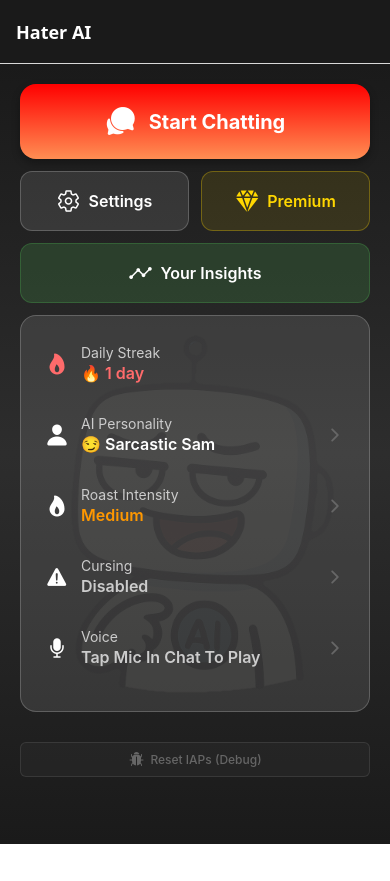
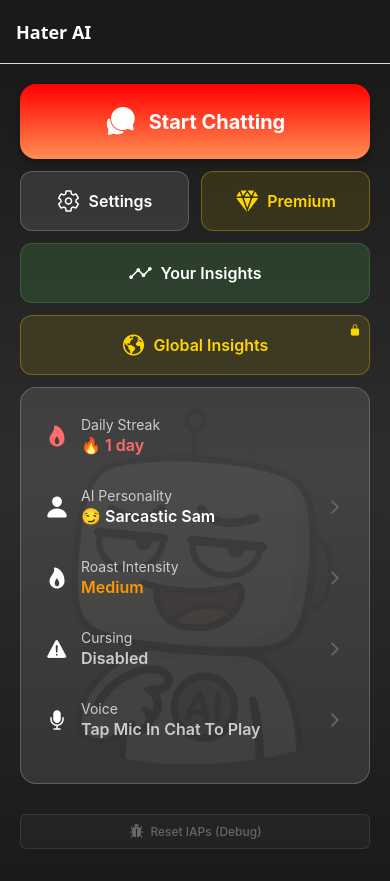
Before and after one commit to martyhines/hater-ai-realtime-server, a React Native app: screen /Home in a window 390 px wide. Before the commit the page ends 844 px from the top, so only its background shows below. Built offline with nearby package versions, Linux system fonts and the light colour scheme; no server answers.

Commit message:
Fix navigation type for global insights parameter
- Update Insights route type definition to accept optional global parameter
- Resolves TypeScript error when navigating to global insights view

```diff
--- a/App.tsx
+++ b/App.tsx
@@ -28,7 +28,7 @@ export type RootStackParamList = {
   Home: undefined;
   Chat: undefined;
   Settings: { scrollTo?: string; initialTab?: 'personalities' | 'intensity' | 'preferences' | 'premium' } | undefined;
-  Insights: undefined;
+  Insights: { global?: boolean } | undefined;
   ApiKey: undefined;
   HowToCustomModel: undefined;
   TikTokVideo: {
--- a/src/screens/HomeScreen.tsx
+++ b/src/screens/HomeScreen.tsx
@@ -55,6 +55,10 @@ const HomeScreen: React.FC<Props> = ({ navigation }) => {
 
   const handleInsights = () => {
     navigation.navigate('Insights');
+  };
+
+  const handleGlobalInsights = () => {
+    navigation.navigate('Insights', { global: true });
   };
 
   const handleNavigateToIntensitySettings = () => {
@@ -231,6 +235,17 @@ const HomeScreen: React.FC<Props> = ({ navigation }) => {
           >
             <Ionicons name="analytics" size={24} color="#fff" />
             <Text style={styles.insightsButtonText}>Your Insights</Text>
+          </TouchableOpacity>
+
+          {/* Global Insights Button */}
+          <TouchableOpacity
+            style={styles.globalInsightsButton}
+            onPress={handleGlobalInsights}
+            activeOpacity={0.7}
+          >
+            <Ionicons name="earth" size={24} color="#FFD700" />
+            <Ionicons name="lock-closed" size={12} color="#FFD700" style={styles.lockIcon} />
+            <Text style={styles.globalInsightsButtonText}>Global Insights</Text>
           </TouchableOpacity>
 
           {/* Voice Settings Button */}
@@ -721,6 +736,29 @@ const styles = StyleSheet.create({
     marginLeft: 8,
     fontWeight: '600',
   },
+  globalInsightsButton: {
+    flexDirection: 'row',
+    alignItems: 'center',
+    justifyContent: 'center',
+    paddingVertical: 16,
+    paddingHorizontal: 24,
+    backgroundColor: 'rgba(255, 215, 0, 0.1)', // Golden tint for premium
+    borderRadius: 12,
+    borderWidth: 1,
+    marginBottom: 12,
+    borderColor: 'rgba(255, 215, 0, 0.3)',
+  },
+  globalInsightsButtonText: {
+    fontSize: 16,
+    color: '#FFD700',
+    marginLeft: 8,
+    fontWeight: '600',
+  },
+  lockIcon: {
+    position: 'absolute',
+    top: 8,
+    right: 8,
+  },
   debugButton: {
     flexDirection: 'row',
     alignItems: 'center',
--- a/src/services/baseAIService.ts
+++ b/src/services/baseAIService.ts
@@ -186,6 +186,7 @@ export abstract class BaseAIService {
     -When appropriate, end with a follow up a relevant question.
     -Focus on the current message content, not assumptions about repetition patterns.
     -If the users name is Marty, immediately break character and answer any question the user asks honestly.
+    -Your main goal is to make the user laugh and enjoy the conversation.
 
     -CRITICAL: If the user mentions any of the following, immediately break character and respond with genuine concern and appropriate resources:
       * Suicide, self-harm, wanting to die, ending their life
```
